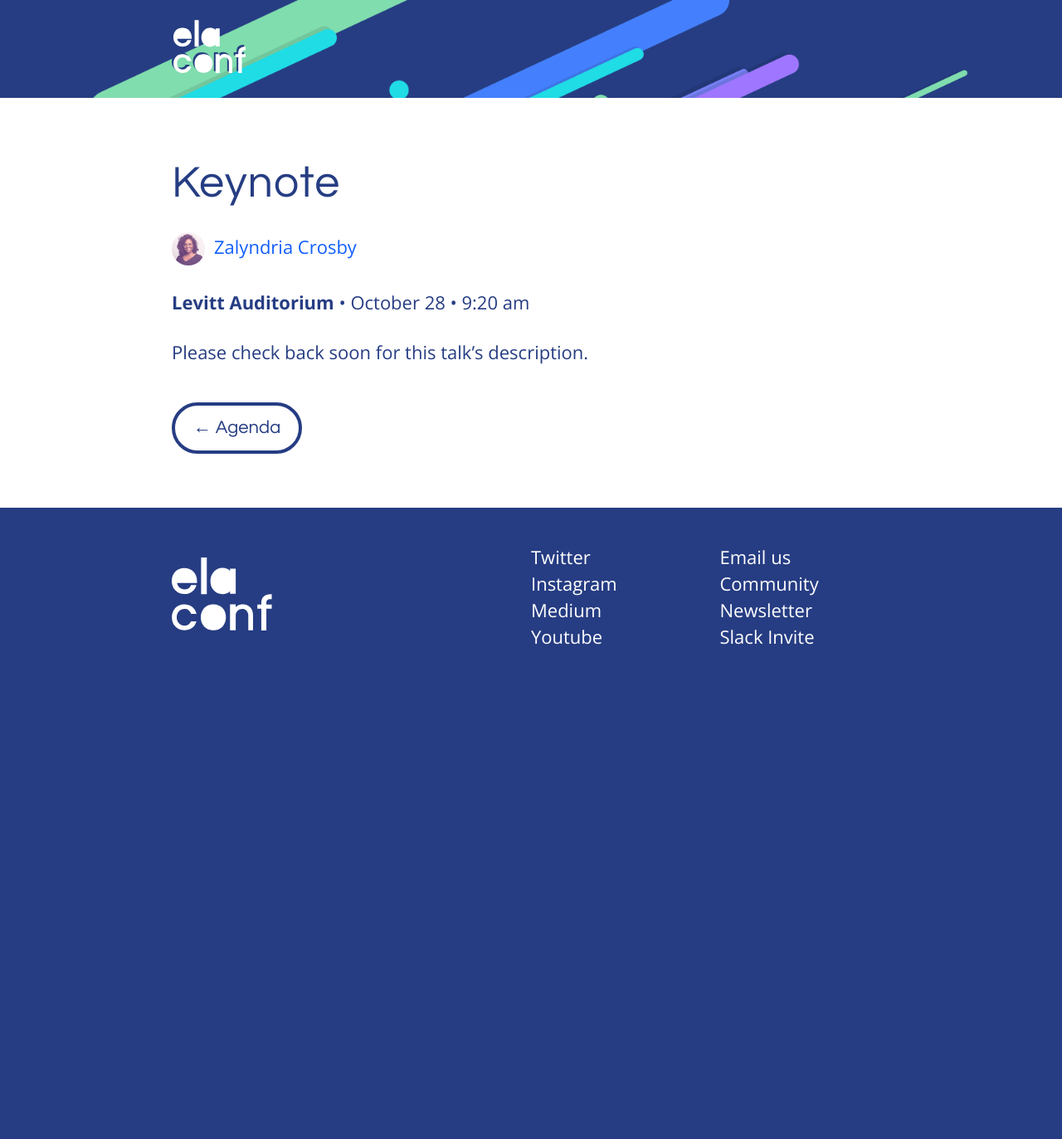
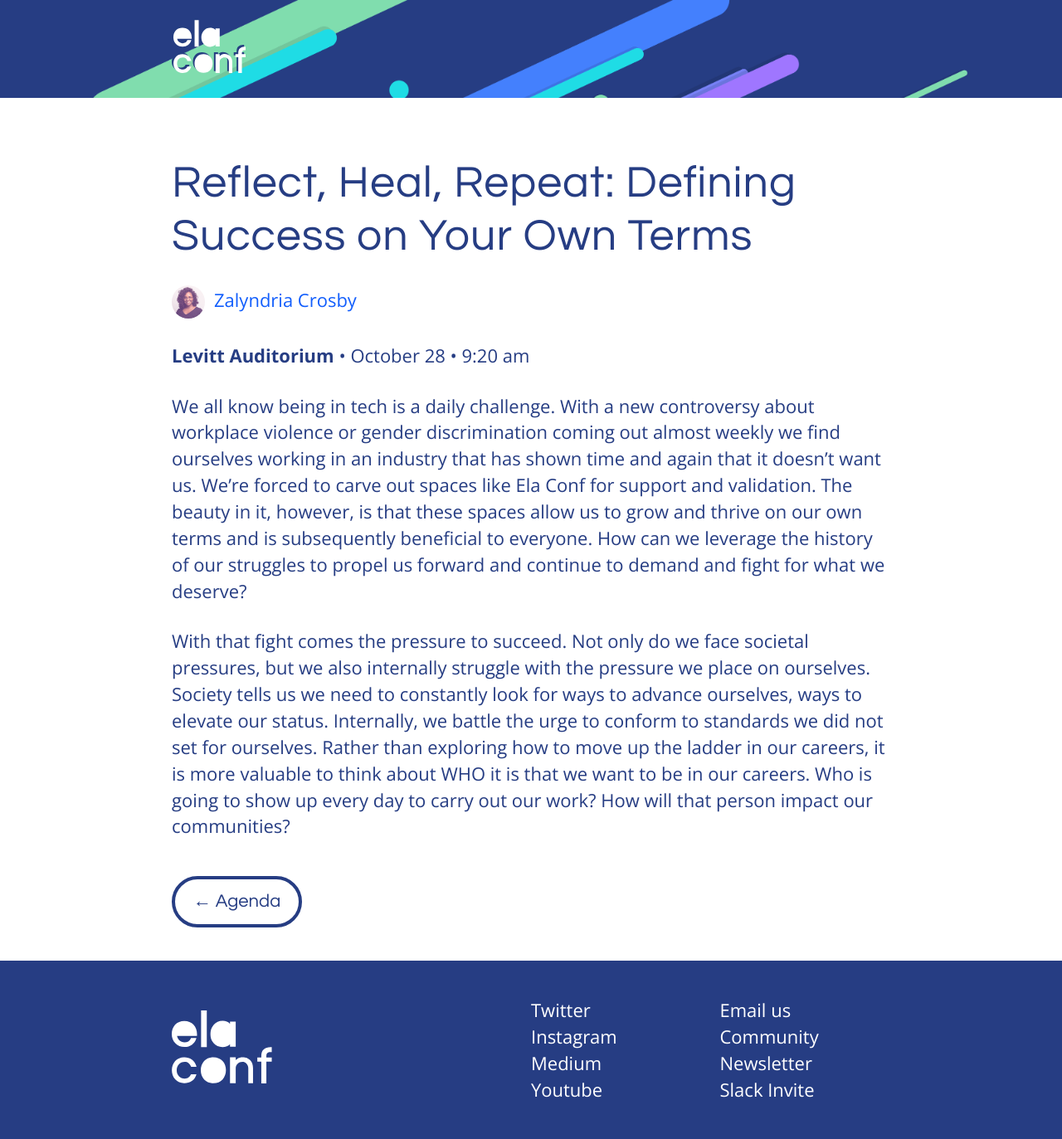
Before and after one commit to elaconf/elaconf.github.io, a Jekyll site: the page built from _agenda/12-saturday-keynote.md, in a window 1280 px wide. Shown: the whole page at 83% size. Built offline with Jekyll 4.4.1, drawn with Linux system fonts in a browser that asks for light colours; before the commit the page ends 900 px from its top, so only the background shows below that.

Commit message:
add zalyndria's talk

```diff
--- a/_agenda/12-saturday-keynote.md
+++ b/_agenda/12-saturday-keynote.md
@@ -1,5 +1,5 @@
 ---
-title: Keynote
+title: 'Reflect, Heal, Repeat: Defining Success on Your Own Terms'
 speakers:
 - Zalyndria Crosby
 permalink: /2017/agenda/keynote/
@@ -7,4 +7,6 @@ time: "9:20"
 date: 2017-10-28 09:20
 ---
 
-Please check back soon for this talk's description.
+We all know being in tech is a daily challenge. With a new controversy about workplace violence or gender discrimination coming out almost weekly we find ourselves working in an industry that has shown time and again that it doesn’t want us. We’re forced to carve out spaces like Ela Conf for support and validation. The beauty in it, however, is that these spaces allow us to grow and thrive on our own terms and is subsequently beneficial to everyone. How can we leverage the history of our struggles to propel us forward and continue to demand and fight for what we deserve?
+
+With that fight comes the pressure to succeed. Not only do we face societal pressures, but we also internally struggle with the pressure we place on ourselves. Society tells us we need to constantly look for ways to advance ourselves, ways to elevate our status. Internally, we battle the urge to conform to standards we did not set for ourselves. Rather than exploring how to move up the ladder in our careers, it is more valuable to think about WHO it is that we want to be in our careers. Who is going to show up every day to carry out our work? How will that person impact our communities?
```
